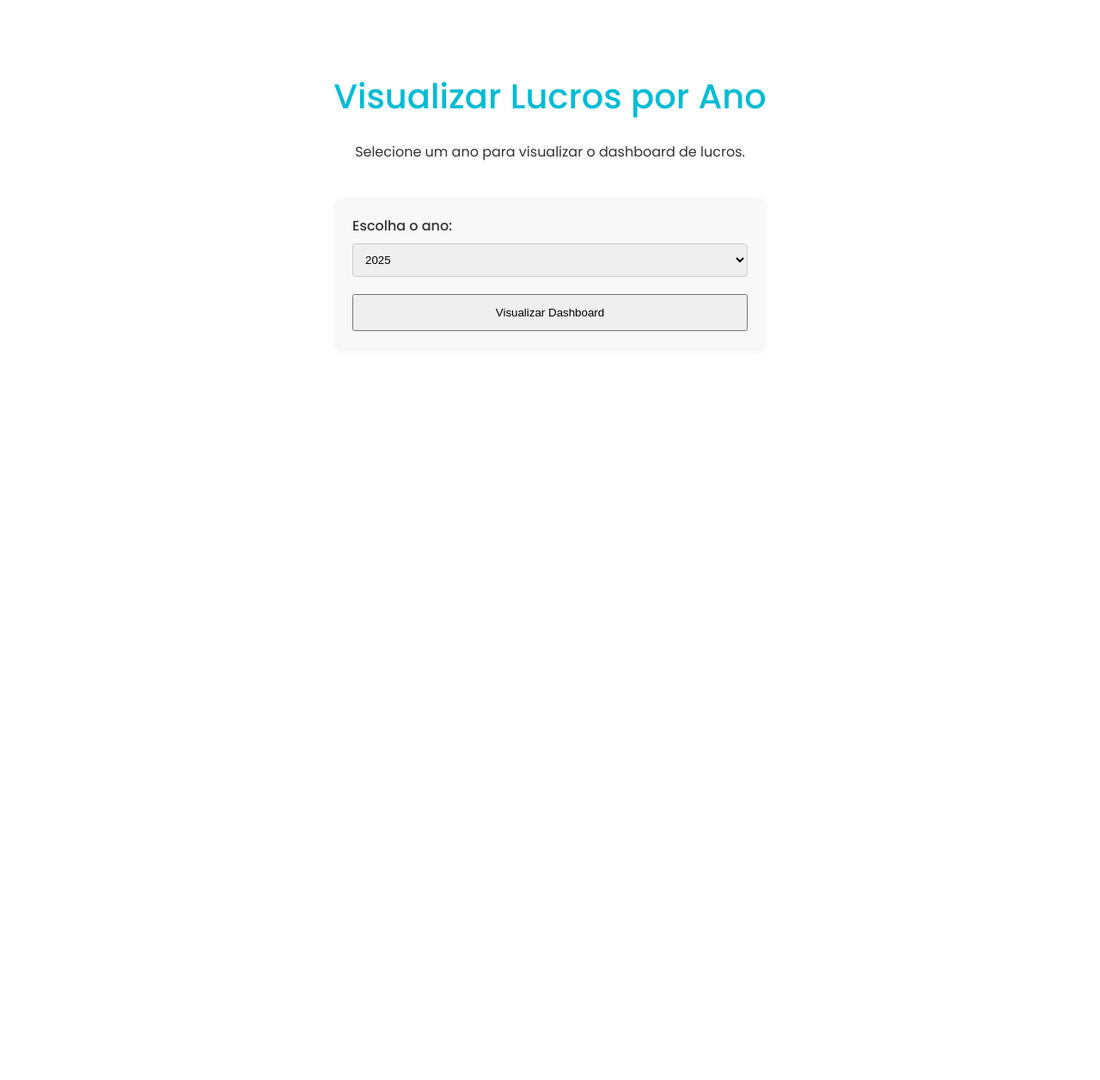
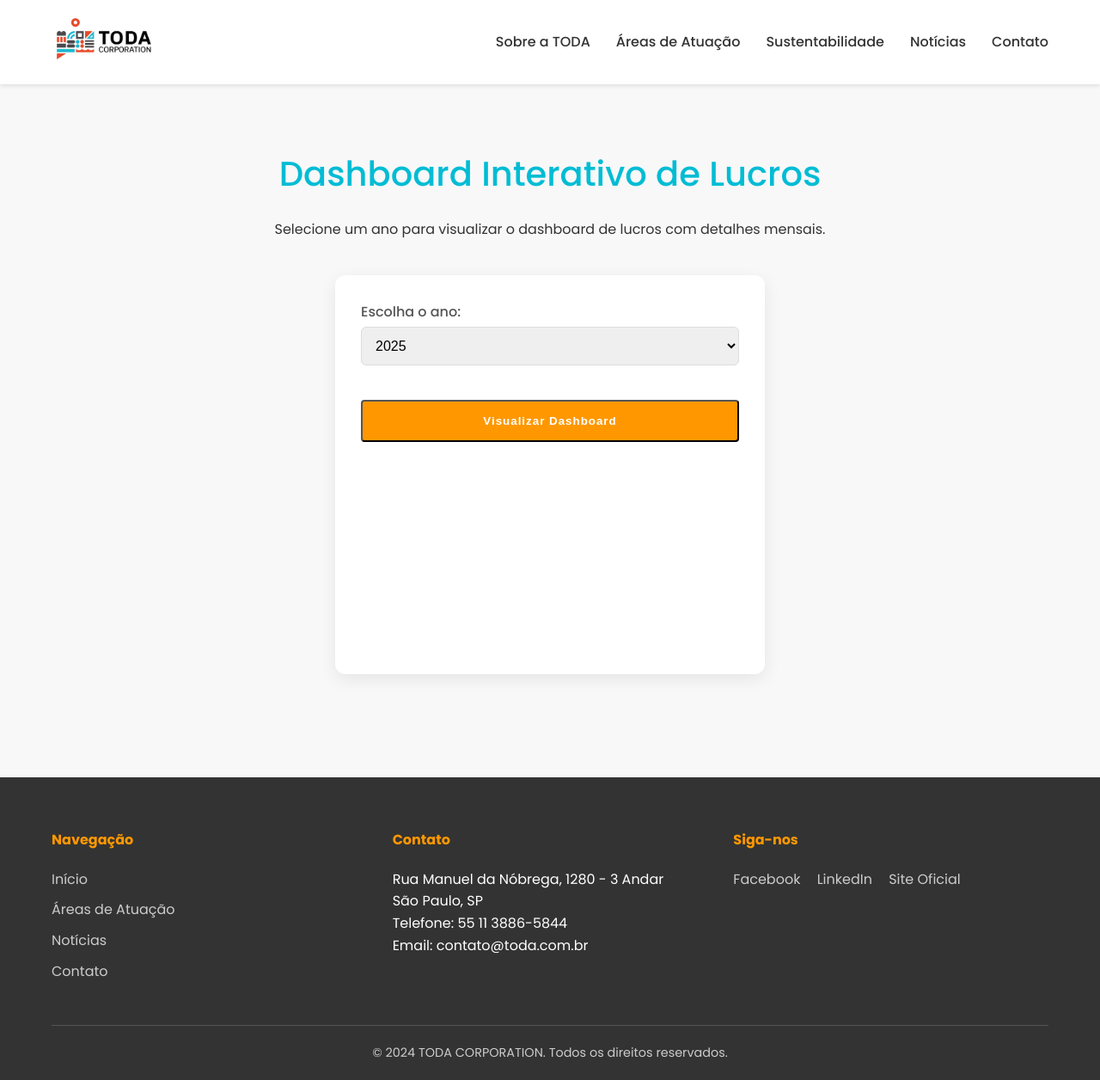
Before and after one commit to CalebeSimoes/TODA-CORPORATION, a Flask app: page /insight in a window 1280 px wide. Shown: the whole page at 86% size. Before the commit the page ends 385 px from the top, so only its background shows below. Run offline with Flask 3, Linux system fonts and the light colour scheme.

Commit message:
Nao aguento mais erros no meu codigo, vou surtar

```diff
--- a/app.py
+++ b/app.py
@@ -80,6 +80,5 @@ def dashboard():
     })
 
 if __name__ == '__main__':
-    # O código de geração de gráficos no seu dataframe.py precisa ser executado apenas uma vez.
-    # Remova as chamadas `plt.show()` do dataframe.py, pois elas bloqueiam a execução do servidor.
+
     app.run(debug=True)
--- a/static/script.js
+++ b/static/script.js
@@ -29,27 +29,26 @@ document.addEventListener('DOMContentLoaded', function() {
                 return response.json();
             })
             .then(data => {
-    // Processa os dados recebidos do backend
-    console.log('Dados do dashboard recebidos:', data);
-
-    // Seleciona o contêiner onde o dashboard será exibido
+    // Seleciona o contêiner do dashboard
     const dashboardContainer = document.querySelector('.dashboard-conteiner');
 
-    // Verifica se o contêiner existe antes de tentar modificar o HTML
     if (dashboardContainer) {
-        // Formata o faturamento líquido para um formato de moeda (R$ 24.558.972,35)
+        // Formata o faturamento líquido
         const faturamentoFormatado = new Intl.NumberFormat('pt-BR', {
             style: 'currency',
             currency: 'BRL'
         }).format(data.faturamento_liquido);
 
-        // Atualiza o conteúdo HTML do contêiner dinamicamente
+        // Atualiza o conteúdo HTML
         dashboardContainer.innerHTML = `
             <h3>Dashboard do Ano ${data.ano}</h3>
             <p>Faturamento Líquido: ${faturamentoFormatado}</p>
             <img src="${data.grafico_mensal}" alt="Gráfico de Faturamento Mensal">
             <img src="${data.grafico_anual}" alt="Gráfico de Faturamento Anual">
         `;
+
+        // Adiciona a classe 'visible' para ativar a transição
+        dashboardContainer.classList.add('visible');
     }
 })
             .catch(error => {
--- a/static/style.css
+++ b/static/style.css
@@ -441,3 +441,108 @@ h2 {
     background-color: #ff9800; /* Fundo preenchido ao passar o mouse */
     color: #fff; /* Texto branco ao passar o mouse */
 }
+.dashboard-section {
+    background-color: #f8f8f8;
+    padding: 80px 0;
+}
+
+.dashboard-section h2,
+.dashboard-section p {
+    text-align: center;
+}
+
+.form-container {
+    max-width: 500px;
+    margin: 40px auto;
+    padding: 30px;
+    background: #fff;
+    border-radius: 12px;
+    box-shadow: 0 6px 20px rgba(0, 0, 0, 0.08);
+}
+
+.form-container form {
+    display: flex;
+    flex-direction: column;
+    gap: 20px;
+}
+
+.form-group label {
+    font-weight: 500;
+    color: #555;
+    margin-bottom: 5px;
+    display: block;
+}
+
+.form-control {
+    width: 100%;
+    padding: 12px;
+    border: 1px solid #ddd;
+    border-radius: 6px;
+    font-size: 1em;
+    transition: border-color 0.3s, box-shadow 0.3s;
+}
+
+.form-control:focus {
+    outline: none;
+    border-color: #00bcd4;
+    box-shadow: 0 0 0 3px rgba(0, 188, 212, 0.2);
+}
+
+.btn-dash {
+    /* Reutilizando o estilo do .btn-primary */
+    width: 100%;
+    padding: 15px;
+    font-weight: 600;
+    letter-spacing: 1px;
+    cursor: pointer;
+    transition: transform 0.3s ease;
+}
+
+.btn-dash:hover {
+    transform: translateY(-2px);
+}
+
+.dashboard-conteiner {
+    margin-top: 40px;
+    min-height: 200px;
+    padding: 20px;
+    text-align: center;
+    background: #fff;
+    border-radius: 12px;
+    box-shadow: 0 6px 20px rgba(0, 0, 0, 0.08);
+    opacity: 0; /* Inicia com opacidade zero para a animação */
+    transform: translateY(20px); /* Inicia um pouco abaixo */
+    transition: opacity 0.6s ease-out, transform 0.6s ease-out;
+}
+
+.dashboard-conteiner.visible {
+    opacity: 1; /* Transiciona para opacidade total */
+    transform: translateY(0); /* Volta para a posição original */
+}
+
+.dashboard-conteiner h3 {
+    color: #00bcd4;
+    font-size: 2em;
+    border-bottom: 2px solid #eee;
+    padding-bottom: 10px;
+    margin-bottom: 20px;
+}
+
+.dashboard-conteiner img {
+    max-width: 100%;
+    height: auto;
+    margin: 20px 0;
+    border-radius: 8px;
+    box-shadow: 0 4px 10px rgba(0, 0, 0, 0.1);
+    animation: fadeIn 1s ease-in-out;
+}
+
+/* Animação para as imagens */
+@keyframes fadeIn {
+    from {
+        opacity: 0;
+    }
+    to {
+        opacity: 1;
+    }
+}
--- a/templates/index.html
+++ b/templates/index.html
@@ -139,7 +139,5 @@
             </div>
         </div>
     </footer>
-
-    <script src="script.js"></script>
 </body>
 </html>
--- a/templates/insight.html
+++ b/templates/insight.html
@@ -1,35 +1,32 @@
-<!DOCTYPE html>
-<html lang="pt-br">
-<head>
-    <meta charset="UTF-8">
-    <meta name="viewport" content="width=device-width, initial-scale=1.0">
-    <title>insight - TODA Corporation</title>
-    <link rel="stylesheet" href="{{ url_for('static', filename= 'style.css') }}">
-    <link href="https://fonts.googleapis.com/css2?family=Poppins:wght@300;400;500;600;700&display=swap" rel="stylesheet">
-</head>
-<section class="content-section">
-    <div class="container" style="text-align: center;">
-        <h2>Visualizar Lucros por Ano</h2>
-        <p>Selecione um ano para visualizar o dashboard de lucros.</p>
+{% extends "index.html" %}
 
-        <div class="form-container" style="max-width: 500px; margin: 40px auto; padding: 20px; background: #f8f8f8; border-radius: 8px; box-shadow: 0 4px 10px rgba(0,0,0,0.05);">
-            <form action="/dashboard" method="post">
+{% block content %}
+<section class="content-section dashboard-section">
+    <div class="container">
+        <h2>Dashboard Interativo de Lucros</h2>
+        <p>Selecione um ano para visualizar o dashboard de lucros com detalhes mensais.</p>
+        <div class="form-container">
+            <form action="" method="post">
                 <div class="form-group">
                     <label for="ano_selecionado">Escolha o ano:</label>
-                    <select id="ano_selecionado" name="ano_selecionado" class="form-control" style="width: 100%; padding: 10px; border-radius: 4px; border: 1px solid #ccc;">
+                    <select id="ano_selecionado" name="ano_selecionado" class="form-control">
                         <option value="2025">2025</option>
                         <option value="2024">2024</option>
                         <option value="2023">2023</option>
                         <option value="2022">2022</option>
                         <option value="2021">2021</option>
-                        <option value="2020" class="2020">2020</option>
+                        <option value="2020">2020</option>
                     </select>
                 </div>
-                <button type="submit" class="btn-dash" style="width: 100%; padding: 12px;">Visualizar Dashboard</button>
+                <button type="submit" class="btn-dash btn-primary">Visualizar Dashboard</button>
             </form>
-        <div class="dashboard-conteiner">
-        </div>
+            <div class="dashboard-conteiner">
+                </div>
         </div>
     </div>
-    <script src="script.js"></script>
 </section>
+{% endblock %}
+
+{% block scripts %}
+<script src="{{ url_for('static', filename='script.js') }}"></script>
+{% endblock %}
```
Also changed, not shown: static/faturamento_anual.png, static/faturamento_mensal_2020.png, static/faturamento_mensal_2021.png, static/faturamento_mensal_2022.png, static/faturamento_mensal_2023.png, static/faturamento_mensal_2024.png, static/grafico_vento_energia.png.
